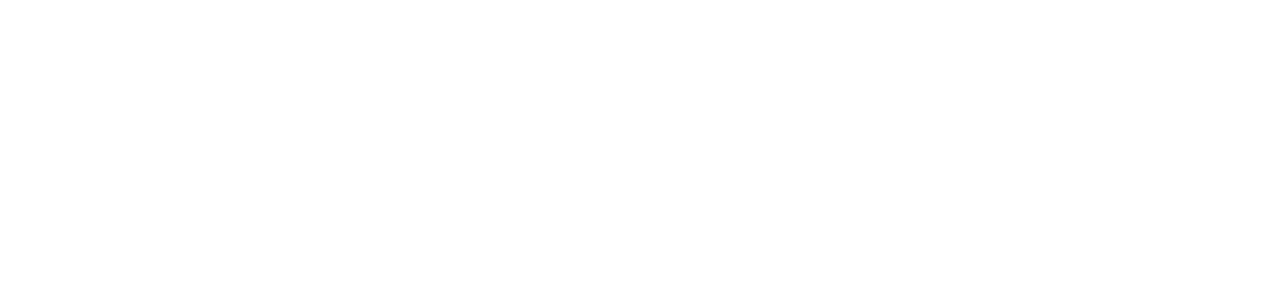
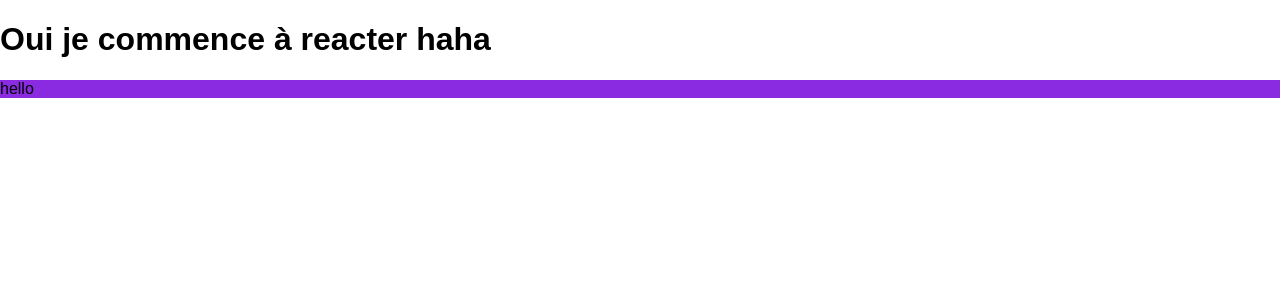
Before and after one commit to Sylvie-godard/music-gether-front, a React (Create React App) app: page / in a window 1280 px wide. Shown: the top 300 px of the page. Built offline with nearby package versions, Linux system fonts and the light colour scheme.

Commit message:
[ADD] first component with css

```diff
--- a/src/App.js
+++ b/src/App.js
@@ -1,10 +1,12 @@
 import React, { Component } from 'react';
+import NavBar from "./NavbarComponent/Navbar";
 
 class App extends Component{
   render () {
     return (
         <div className="container center">
-            <h1></h1>
+            <h1>Oui je commence à reacter haha</h1>
+            <NavBar />
         </div>
     );
   }
--- a/src/NavbarComponent/Navbar.js
+++ b/src/NavbarComponent/Navbar.js
@@ -1,7 +1,12 @@
 import React from 'react';
+import '../css/style.css'
 
-const Navbar = () => {
+const NavBar = () => {
+    return (
+        <nav className="test">
+            <p>hello</p>
+        </nav>
+    );
+};
 
-}
-
-export default Navbar;
+export default NavBar;
--- /dev/null
+++ b/src/css/style.css
@@ -0,0 +1,3 @@
+.test {
+    background-color: blueviolet;
+}
```
